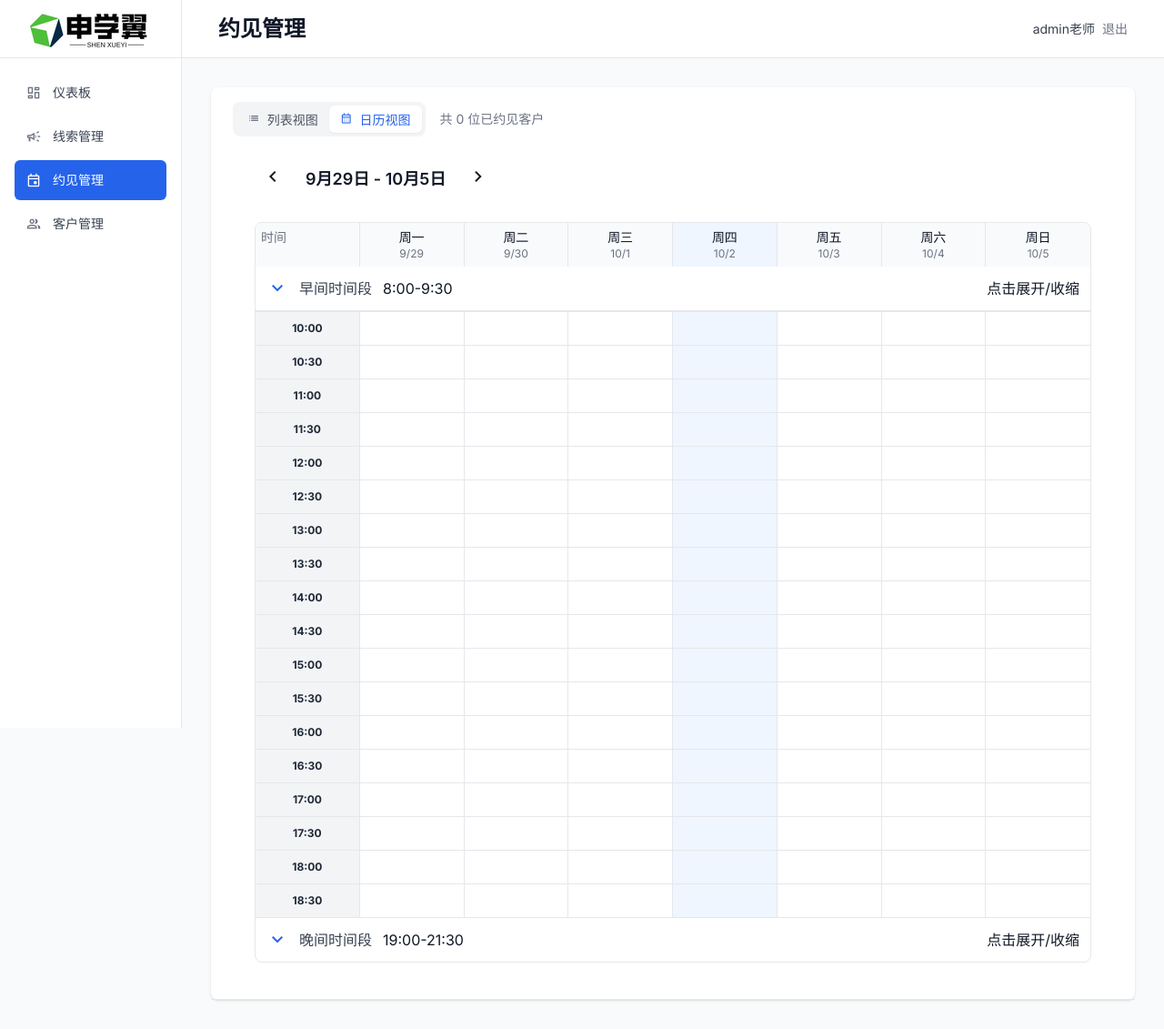
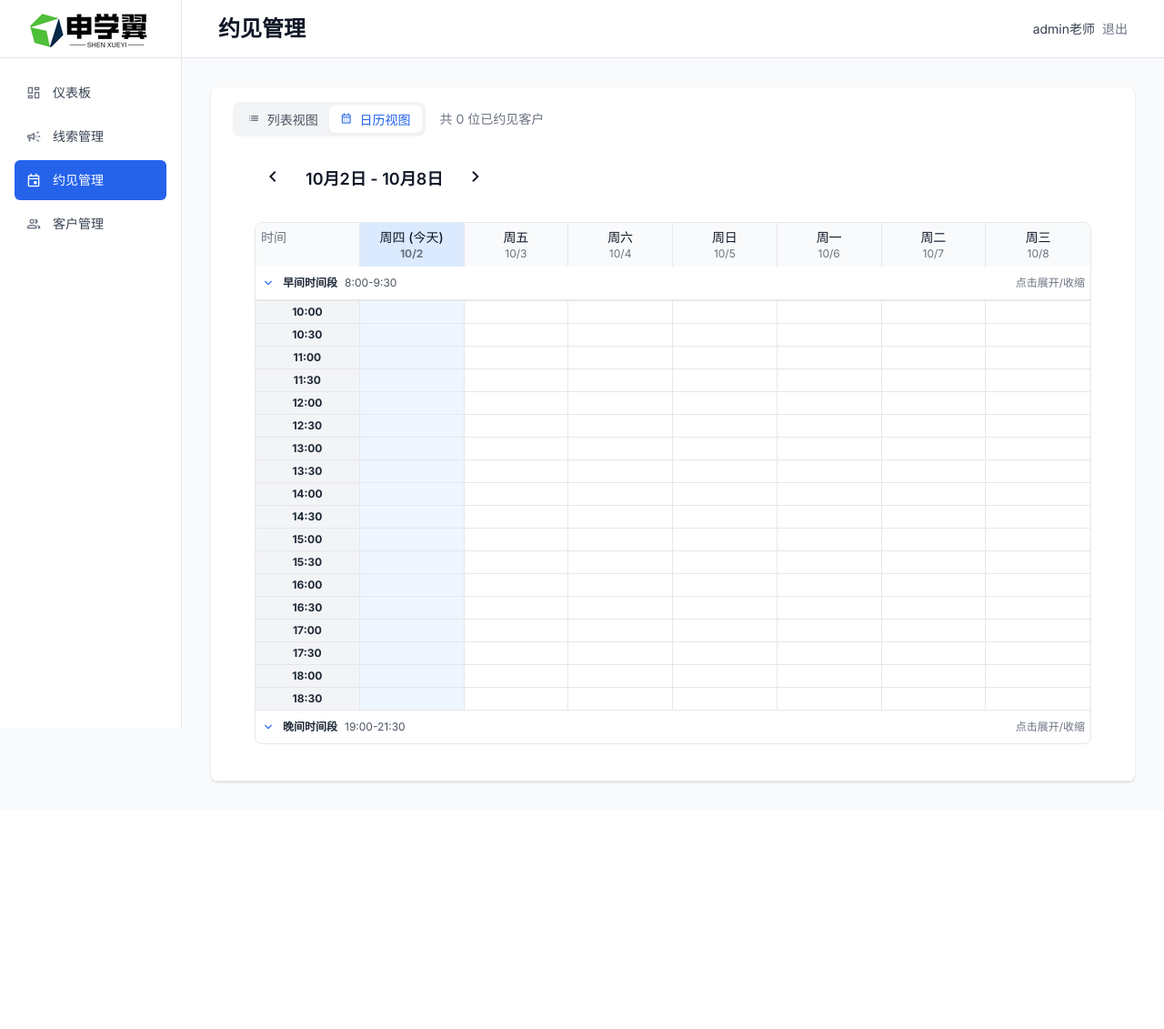
Before and after one commit to blebleman2022/crm, a Flask app: page /consultations/list in a window 1280 px wide. Shown: the whole page at 91% size. After the commit the page ends 861 px from the top, so only its background shows below. Run offline with Flask 3, Linux system fonts and the light colour scheme; a user stored in the database is signed in; some libraries are stand-ins or nearby versions.

Commit message:
feat: 优化约见管理日历视图 - 第二列显示今天，后续6天，简化显示为地点，调整行高和字号

```diff
--- a/templates/consultations/list.html
+++ b/templates/consultations/list.html
@@ -377,18 +377,16 @@
 let currentView = 'calendar';
 let currentWeekStart = new Date();
 
-// 设置当前周的开始日期（周一）
+// 设置当前周的开始日期（今天）
 function setCurrentWeekStart() {
     const today = new Date();
-    const dayOfWeek = today.getDay();
-    const diff = dayOfWeek === 0 ? -6 : 1 - dayOfWeek; // 周日为0，需要特殊处理
 
-    // 使用本地时间计算，避免时区问题
+    // 使用本地时间，从今天开始显示7天
     const year = today.getFullYear();
     const month = today.getMonth();
     const date = today.getDate();
 
-    currentWeekStart = new Date(year, month, date + diff);
+    currentWeekStart = new Date(year, month, date);
     currentWeekStart.setHours(0, 0, 0, 0);
 }
 
@@ -438,23 +436,24 @@ function renderDateHeaders() {
     const dateHeaders = document.getElementById('dateHeaders');
     dateHeaders.innerHTML = '';
 
-    const weekDays = ['周一', '周二', '周三', '周四', '周五', '周六', '周日'];
+    const weekDays = ['周日', '周一', '周二', '周三', '周四', '周五', '周六'];
 
     for (let i = 0; i < 7; i++) {
         const date = new Date(currentWeekStart);
         date.setDate(currentWeekStart.getDate() + i);
 
-        // 检查是否是今天
+        // 检查是否是今天（第一列）
         const today = new Date();
-        const isToday = date.toDateString() === today.toDateString();
+        const isToday = i === 0;
 
         const headerDiv = document.createElement('div');
-        // 高度减为原来的一半，如果是今天则添加浅蓝色背景
-        const todayClass = isToday ? 'bg-blue-50' : '';
+        // 如果是今天则添加浅蓝色背景
+        const todayClass = isToday ? 'bg-blue-100 font-bold' : '';
         headerDiv.className = `p-1.5 text-center border-r border-gray-200 last:border-r-0 ${todayClass}`;
 
+        const dayOfWeek = date.getDay();
         headerDiv.innerHTML = `
-            <div class="text-sm font-medium text-gray-900">${weekDays[i]}</div>
+            <div class="text-sm font-medium text-gray-900">${weekDays[dayOfWeek]}${isToday ? ' (今天)' : ''}</div>
             <div class="text-xs text-gray-500">${date.getMonth() + 1}/${date.getDate()}</div>
         `;
         dateHeaders.appendChild(headerDiv);
@@ -507,19 +506,19 @@ function createCollapsibleTimeSection(container, sectionId, sectionName, timeRan
 
     // 创建切换按钮
     const toggleDiv = document.createElement('div');
-    toggleDiv.className = 'time-section-toggle grid grid-cols-8 min-h-[40px] border-b border-gray-200';
+    toggleDiv.className = 'time-section-toggle grid grid-cols-8 min-h-[28px] border-b border-gray-200';
     toggleDiv.id = `toggle-${sectionId}`;
 
     const toggleLabel = document.createElement('div');
-    toggleLabel.className = 'col-span-8 p-3 flex items-center justify-between cursor-pointer';
+    toggleLabel.className = 'col-span-8 p-1.5 flex items-center justify-between cursor-pointer';
     toggleLabel.innerHTML = `
-        <div class="flex items-center space-x-3">
-            <span class="material-symbols-outlined toggle-icon text-blue-600" id="icon-${sectionId}">expand_more</span>
-            <span class="font-medium text-gray-700">${sectionName}</span>
-            <span class="toggle-text">${timeRange}</span>
-            ${hasAppointments ? '<span class="text-xs bg-blue-100 text-blue-800 px-2 py-1 rounded-full">有约见</span>' : ''}
+        <div class="flex items-center space-x-2">
+            <span class="material-symbols-outlined toggle-icon text-blue-600 text-base" id="icon-${sectionId}">expand_more</span>
+            <span class="text-xs font-bold text-gray-800">${sectionName}</span>
+            <span class="text-xs text-gray-600">${timeRange}</span>
+            ${hasAppointments ? '<span class="text-xs bg-blue-100 text-blue-800 px-1.5 py-0.5 rounded-full">有约见</span>' : ''}
         </div>
-        <span class="toggle-text">点击展开/收缩</span>
+        <span class="text-xs text-gray-500">点击展开/收缩</span>
     `;
 
     toggleDiv.appendChild(toggleLabel);
@@ -564,8 +563,8 @@ function createNormalTimeSlots(container, startHour, endHour, endMinute) {
 // 创建单个时间段行
 function createTimeSlotRow(hour, minute, bgClass = 'normal-time-slot') {
     const timeSlotDiv = document.createElement('div');
-    // 调整高度：正常时间段为原来的2/3 (约33px)
-    timeSlotDiv.className = `grid grid-cols-8 min-h-[33px] hover:bg-gray-50 transition-colors duration-200 border-b border-gray-200 ${bgClass}`;
+    // 调整高度：更矮 (约24px)
+    timeSlotDiv.className = `grid grid-cols-8 min-h-[24px] hover:bg-gray-50 transition-colors duration-200 border-b border-gray-200 ${bgClass}`;
 
     // 根据背景类设置内联样式
     if (bgClass === 'early-time-slot') {
@@ -581,7 +580,7 @@ function createTimeSlotRow(hour, minute, bgClass = 'normal-time-slot') {
 
     // 时间标签
     const timeLabel = document.createElement('div');
-    timeLabel.className = 'p-2 text-xs font-medium text-gray-600 border-r border-gray-200 bg-gray-100 flex items-center justify-center';
+    timeLabel.className = 'p-1 text-xs font-medium text-gray-600 border-r border-gray-200 bg-gray-100 flex items-center justify-center';
     timeLabel.innerHTML = `
         <span class="font-bold text-gray-800">${hour.toString().padStart(2, '0')}:${minute.toString().padStart(2, '0')}</span>
     `;
@@ -591,13 +590,12 @@ function createTimeSlotRow(hour, minute, bgClass = 'normal-time-slot') {
     for (let day = 0; day < 7; day++) {
         const date = new Date(currentWeekStart);
         date.setDate(currentWeekStart.getDate() + day);
-        const isWeekend = day >= 5;
-        const today = new Date();
-        today.setHours(0, 0, 0, 0);
-        const isToday = date.getTime() === today.getTime();
+        const dayOfWeek = date.getDay();
+        const isWeekend = dayOfWeek === 0 || dayOfWeek === 6;
+        const isToday = day === 0; // 第一列是今天
 
         const daySlot = document.createElement('div');
-        daySlot.className = `border-r border-gray-200 last:border-r-0 p-1 cursor-pointer transition-all duration-200 relative ${
+        daySlot.className = `border-r border-gray-200 last:border-r-0 p-0.5 cursor-pointer transition-all duration-200 relative ${
             isWeekend ? 'bg-orange-25 hover:bg-orange-50' : 'hover:bg-blue-50'
         } ${isToday ? 'bg-blue-50' : ''}`;
         daySlot.dataset.date = getDateString(day);
@@ -615,7 +613,7 @@ function createTimeSlotRow(hour, minute, bgClass = 'normal-time-slot') {
             // 空时间段的提示
             const emptySlot = document.createElement('div');
             emptySlot.className = 'h-full flex items-center justify-center text-gray-300 text-xs opacity-0 hover:opacity-100 transition-opacity duration-200';
-            emptySlot.innerHTML = '<span class="material-symbols-outlined text-lg">add_circle</span>';
+            emptySlot.innerHTML = '<span class="material-symbols-outlined text-sm">add_circle</span>';
             daySlot.appendChild(emptySlot);
         }
 
@@ -628,16 +626,17 @@ function createTimeSlotRow(hour, minute, bgClass = 'normal-time-slot') {
 // 创建约见元素
 function createAppointmentElement(appointment) {
     const appointmentDiv = document.createElement('div');
-    appointmentDiv.className = `appointment-item mb-1 p-2 rounded-lg shadow-sm cursor-pointer transform transition-all duration-300 ${
+    // 浦东绿色，浦西蓝色，文字白色
+    appointmentDiv.className = `appointment-item mb-0.5 px-1.5 py-0.5 rounded shadow-sm cursor-pointer transform transition-all duration-200 ${
         appointment.location === '浦东' ?
-        'bg-emerald-500 text-white hover:bg-emerald-600' :
+        'bg-green-500 text-white hover:bg-green-600' :
         'bg-blue-500 text-white hover:bg-blue-600'
     }`;
 
-    // 显示格式：家长微信名+地点 - 单行显示
+    // 只显示地点：浦东或浦西
     appointmentDiv.innerHTML = `
-        <div class="text-xs font-semibold truncate">
-            ${appointment.client} · ${appointment.location || '未知地点'}
+        <div class="text-xs font-semibold text-center">
+            ${appointment.location || '未知'}
         </div>
     `;
 
@@ -645,14 +644,14 @@ function createAppointmentElement(appointment) {
 
     // 添加悬浮效果
     appointmentDiv.addEventListener('mouseenter', function() {
-        this.style.transform = 'translateY(-2px) scale(1.05)';
-        this.style.boxShadow = '0 8px 25px rgba(0, 0, 0, 0.15)';
+        this.style.transform = 'scale(1.05)';
+        this.style.boxShadow = '0 4px 12px rgba(0, 0, 0, 0.15)';
         this.style.zIndex = '10';
     });
 
     appointmentDiv.addEventListener('mouseleave', function() {
-        this.style.transform = 'translateY(0) scale(1)';
-        this.style.boxShadow = '0 2px 8px rgba(0, 0, 0, 0.1)';
+        this.style.transform = 'scale(1)';
+        this.style.boxShadow = '0 1px 3px rgba(0, 0, 0, 0.1)';
         this.style.zIndex = '1';
     });
 
@@ -662,9 +661,9 @@ function createAppointmentElement(appointment) {
         // 点击动画效果
         this.style.transform = 'scale(0.95)';
         setTimeout(() => {
-            this.style.transform = 'translateY(-2px) scale(1.05)';
+            this.style.transform = 'scale(1.05)';
             showConsultationDetails(appointment.leadId);
-        }, 150);
+        }, 100);
     });
 
     return appointmentDiv;
```
